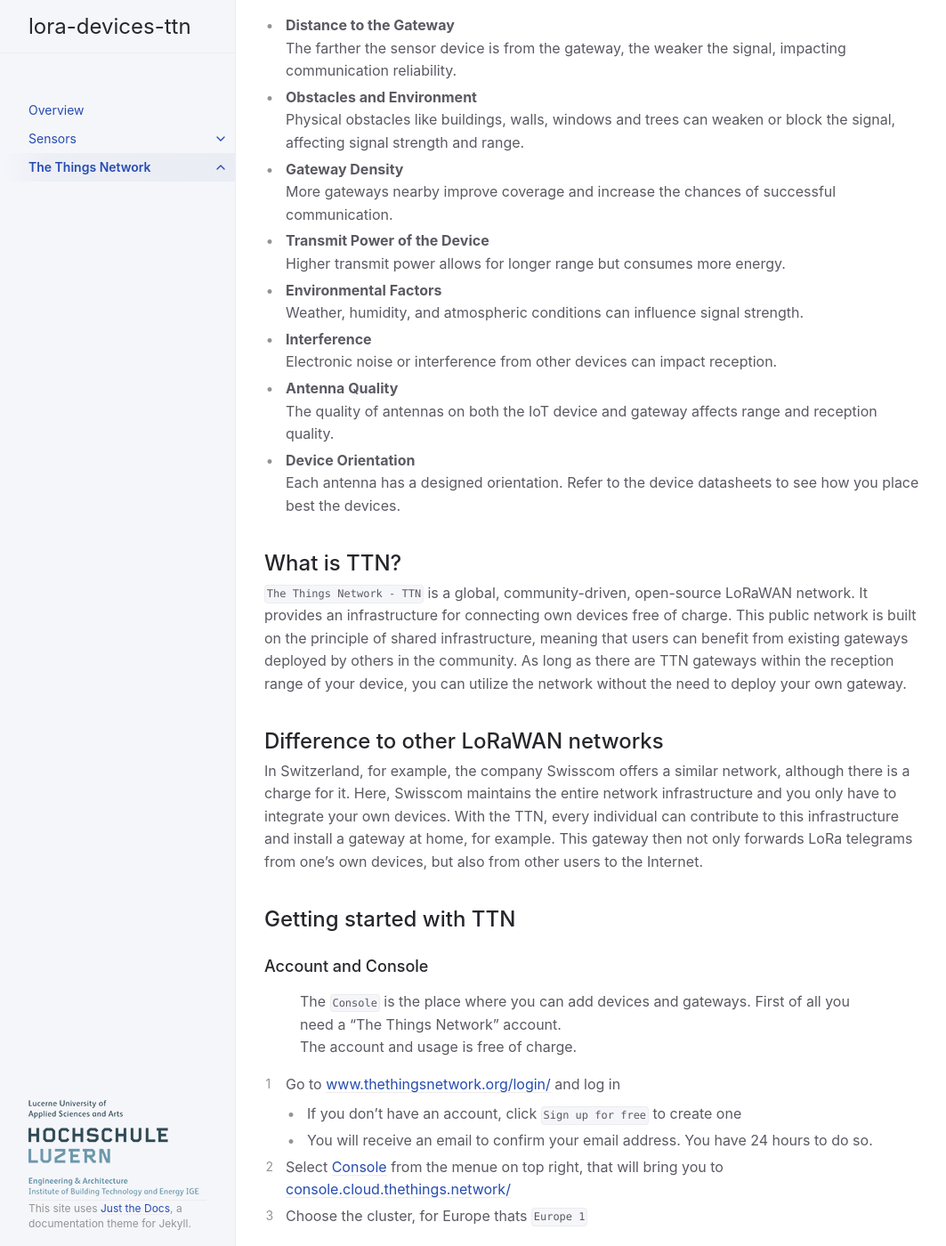
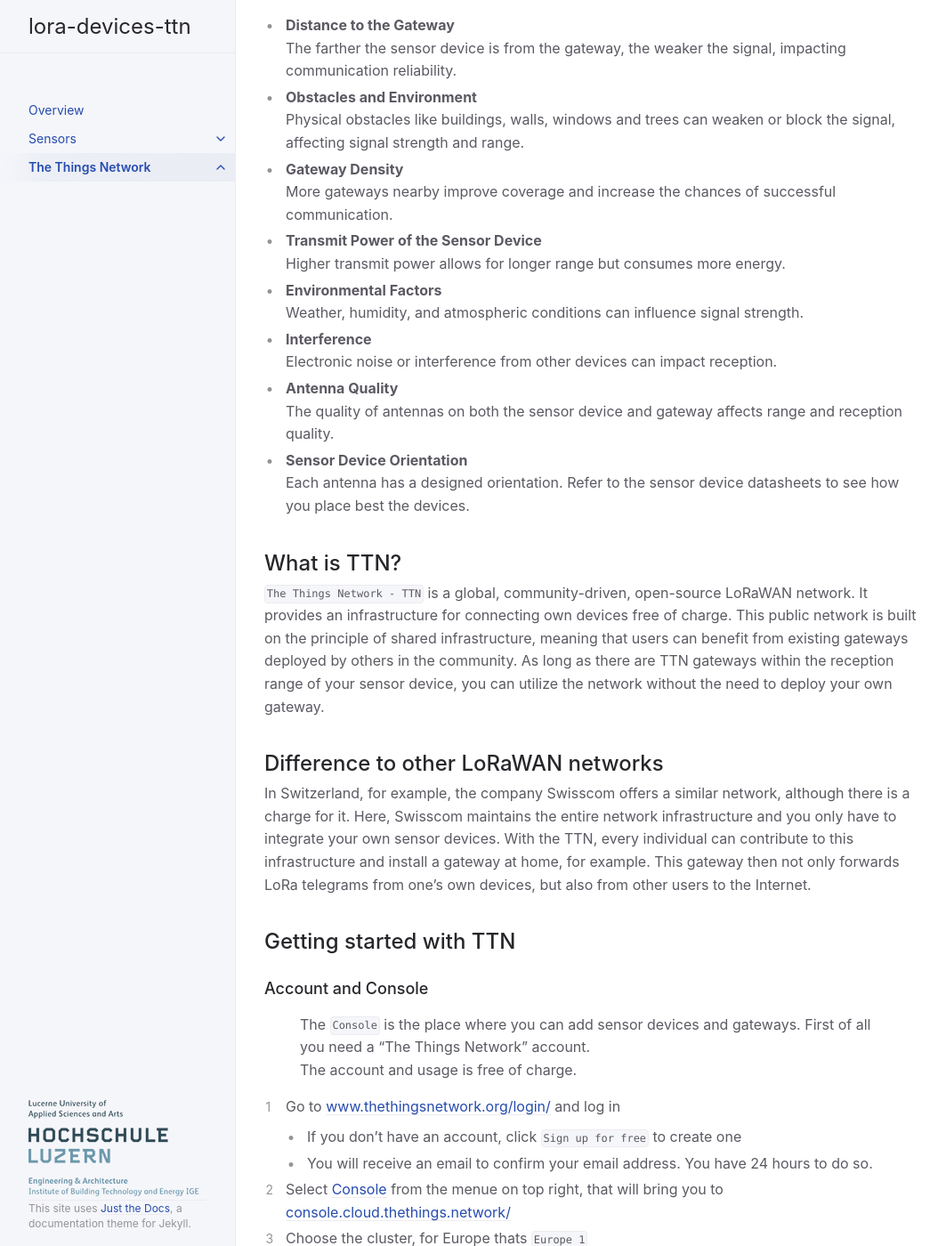
Before and after one commit to hslu-ige-laes/lora-devices-ttn, a Jekyll site: the page built from docs/ttn.md, in a window 1280 px wide and 1400 px high, scrolled down 1713 px. Shown: the whole window at 89% size, without its empty margins (107-1170 px from the left). Built offline with Jekyll 4.4.1, drawn with Linux system fonts in a browser that asks for light colours; some of the changed text lies outside the part shown.

Commit message:
Update ttn.md

```diff
--- a/docs/ttn.md
+++ b/docs/ttn.md
@@ -18,9 +18,9 @@ Normally these devices are battery powered and have a long lifetime.
 In a LoRaWAN network, the setup involves the following components
 
 - **Sensors/Devices**<br>
-  These are the end devices equipped with sensors that collect data, such as temperature, humidity, or motion.
+  These are the end devices equipped with sensors that collect data, such as temperature, humidity, or motion. They are also called LoRa Nodes.
 - **Gateway**<br>
-  Gateways act as communication hubs in the network. They receive data from the IoT devices over long distances and forward it to a central network server in the internet.
+  Gateways act as communication hubs in the network. They receive data from the devices over long distances and forward it to a central network server in the internet.
 - **Network Server**<br>
   The network server manages the entire LoRaWAN network. It processes data received from gateways, deduplicates telegrams, manages device registrations, handles security, and routes data to the appropriate applications.
 - **Application Server**<br>
@@ -48,30 +48,30 @@ However, the actual range can vary depending on several factors
   Physical obstacles like buildings, walls, windows and trees can weaken or block the signal, affecting signal strength and range.
 - **Gateway Density**<br>
   More gateways nearby improve coverage and increase the chances of successful communication.
-- **Transmit Power of the Device**<br>
+- **Transmit Power of the Sensor Device**<br>
   Higher transmit power allows for longer range but consumes more energy.
 - **Environmental Factors**<br>
   Weather, humidity, and atmospheric conditions can influence signal strength.
 - **Interference**<br>
   Electronic noise or interference from other devices can impact reception.
 - **Antenna Quality**<br>
-  The quality of antennas on both the IoT device and gateway affects range and reception quality.
-- **Device Orientation**<br>
-  Each antenna has a designed orientation. Refer to the device datasheets to see how you place best the devices.
+  The quality of antennas on both the sensor device and gateway affects range and reception quality.
+- **Sensor Device Orientation**<br>
+  Each antenna has a designed orientation. Refer to the sensor device datasheets to see how you place best the devices.
 
 ## What is TTN?
 `The Things Network - TTN` is a global, community-driven, open-source LoRaWAN network. It provides an infrastructure for connecting own devices free of charge.
 This public network is built on the principle of shared infrastructure, meaning that users can benefit from existing gateways deployed by others in the community.
-As long as there are TTN gateways within the reception range of your device, you can utilize the network without the need to deploy your own gateway.
+As long as there are TTN gateways within the reception range of your sensor device, you can utilize the network without the need to deploy your own gateway.
 
 ## Difference to other LoRaWAN networks
 In Switzerland, for example, the company Swisscom offers a similar network, although there is a charge for it.
-Here, Swisscom maintains the entire network infrastructure and you only have to integrate your own devices. With the TTN, every individual can contribute to this infrastructure and
+Here, Swisscom maintains the entire network infrastructure and you only have to integrate your own sensor devices. With the TTN, every individual can contribute to this infrastructure and
 install a gateway at home, for example. This gateway then not only forwards LoRa telegrams from one's own devices, but also from other users to the Internet.
 
 ## Getting started with TTN
 ### Account and Console
-> The `Console` is the place where you can add devices and gateways.
+> The `Console` is the place where you can add sensor devices and gateways.
 > First of all you need a "The Things Network" account.<br>
 > The account and usage is free of charge.
 
@@ -81,7 +81,7 @@ install a gateway at home, for example. This gateway then not only forwards LoRa
 1. Select [Console](https://console.thethingsnetwork.org/) from the menue on top right, that will bring you to [console.cloud.thethings.network/](https://console.cloud.thethings.network/)
 1. Choose the cluster, for Europe thats `Europe 1`
 
-### Create a new application
+### Create a new Application
 > Each device must be assigned to an application which you let organize and manage them.
 > It is recommended to create an own application for each project and sensor model.
 > You can add multiple sensor of the same type to the application.
@@ -96,5 +96,5 @@ install a gateway at home, for example. This gateway then not only forwards LoRa
 
 You will be redirected to an application page where you can add and manage devices.
 
-### Adding devices
+### Adding Sensor Devices
 Refer to the indiviual [sensor pages](https://hslu-ige-laes.github.io/lora-devices-ttn/#sensor-overview). There you'll find step by step guides on how to add and configure each device.
```
